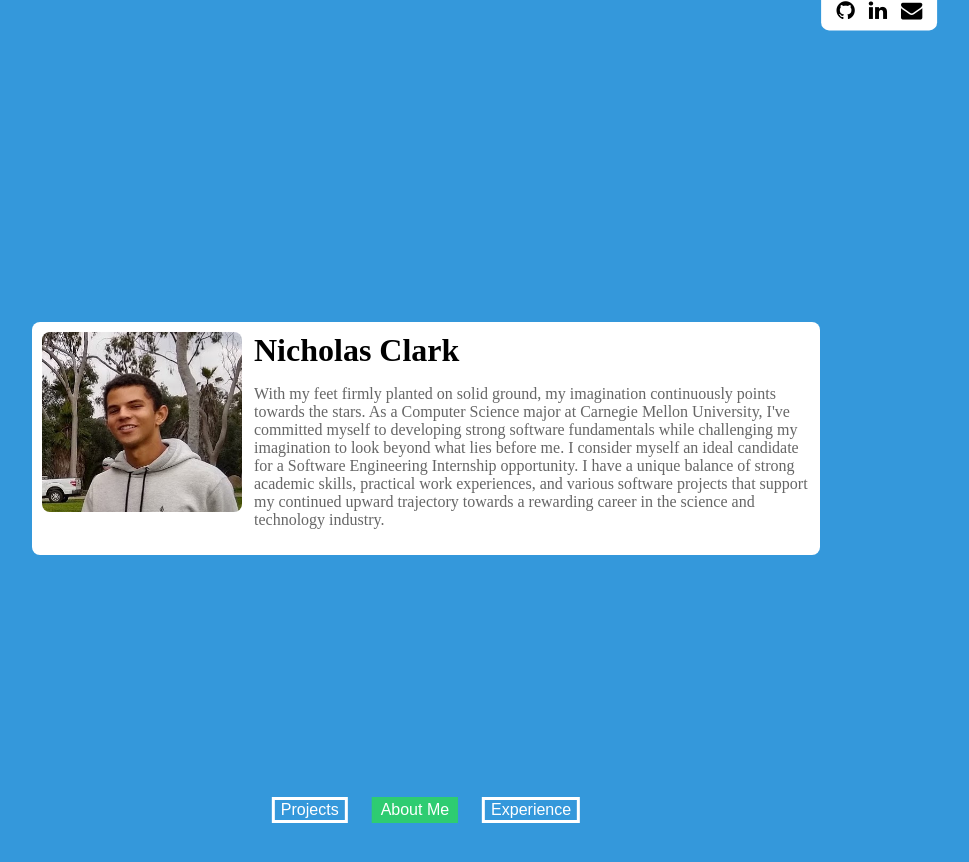
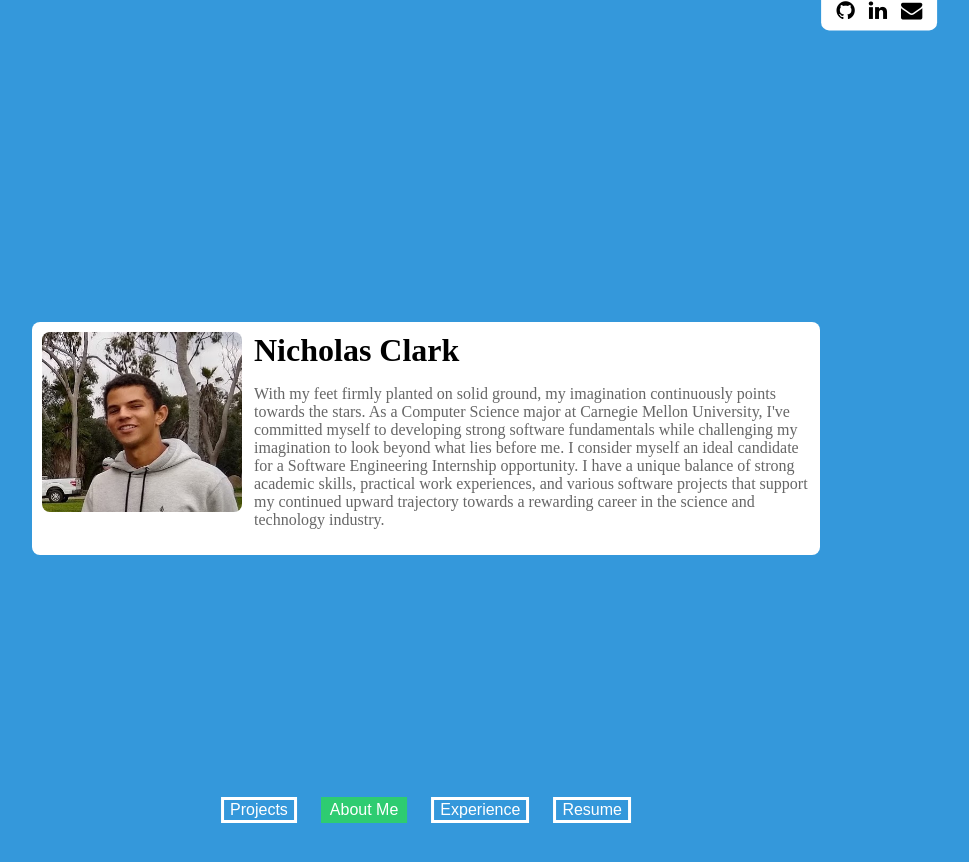
Before and after one commit to najclark/najclark.github.com, a Jekyll site: the page built from index.html, in a window 1280 px wide. Shown: the top 862 px of the page, without its empty margins (214-1183 px from the left). Built offline with Jekyll 4.4.1, drawn with Linux system fonts in a browser that asks for light colours; nearby versions of some CDN libraries; comment, search, counter and statistics services are not loaded.

Commit message:
Added Resume

```diff
--- a/_data/navbar.yml
+++ b/_data/navbar.yml
@@ -1,9 +1,14 @@
 - name: Projects
+  link: false
   file: projects.html
   default: false
 - name: About Me
+  link: false
   file: about.html
   default: true
 - name: Experience
+  link: false
   file: experience.html
   default: false
+- name: Resume
+  link: https://drive.google.com/file/d/1xcgD_fZwQQTHw3dDoIklEua4vFXBdV9z/view?usp=sharing
--- a/_includes/navbar.html
+++ b/_includes/navbar.html
@@ -1,6 +1,7 @@
 <div class="slides">
 {% assign left = true %}
 {% for slide in site.data.navbar %}
+  {% if slide.link == false %}
     {% if slide.default == true %}
       {% assign left = false %}
       <div id="{{ slide.file }}" class="active-page"> {% include {{ slide.file }} %} </div>
@@ -11,11 +12,14 @@
         <div id="{{ slide.file }}" class="hidden-page right"> {% include {{ slide.file }} %} </div>
       {% endif %}
     {% endif %}
+  {% endif %}
 {% endfor %}
 
 <div class="navbar">
   {% for slide in site.data.navbar %}
-    {% if slide.default == true %}
+    {% if slide.link %}
+      <button id="{{ slide.name }}-btn" class="nav-item" onclick="window.open('https://drive.google.com/file/d/1ViQSammYoddoYGyRgqM3nF2fR6w3HdvV/view?usp=sharing','_blank','resizable=yes')">
+    {% elsif slide.default == true %}
       <button id="{{ slide.file }}-btn" class="nav-item active-btn" onclick="changePage('{{ slide.file }}')">
     {% else %}
       <button id="{{ slide.file }}-btn" class="nav-item" onclick="changePage('{{ slide.file }}')">
--- a/_layouts/default.html
+++ b/_layouts/default.html
@@ -7,6 +7,6 @@
     </head>
     <body>
       {% include navbar.html %}
-      {% include logging.html %}
+
     </body>
 </html>
```
Also changed, not shown: 6 other files. Lines whose indentation alone changed are shown as unchanged.
